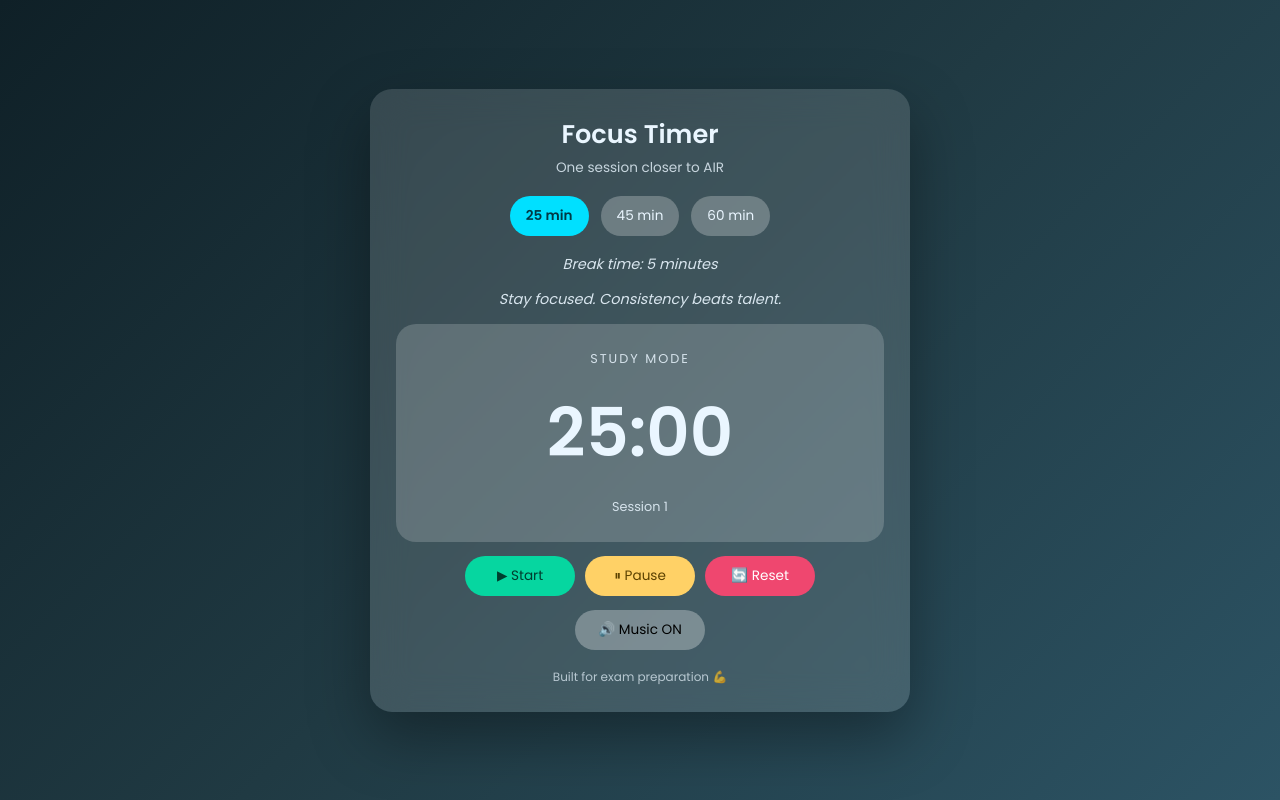
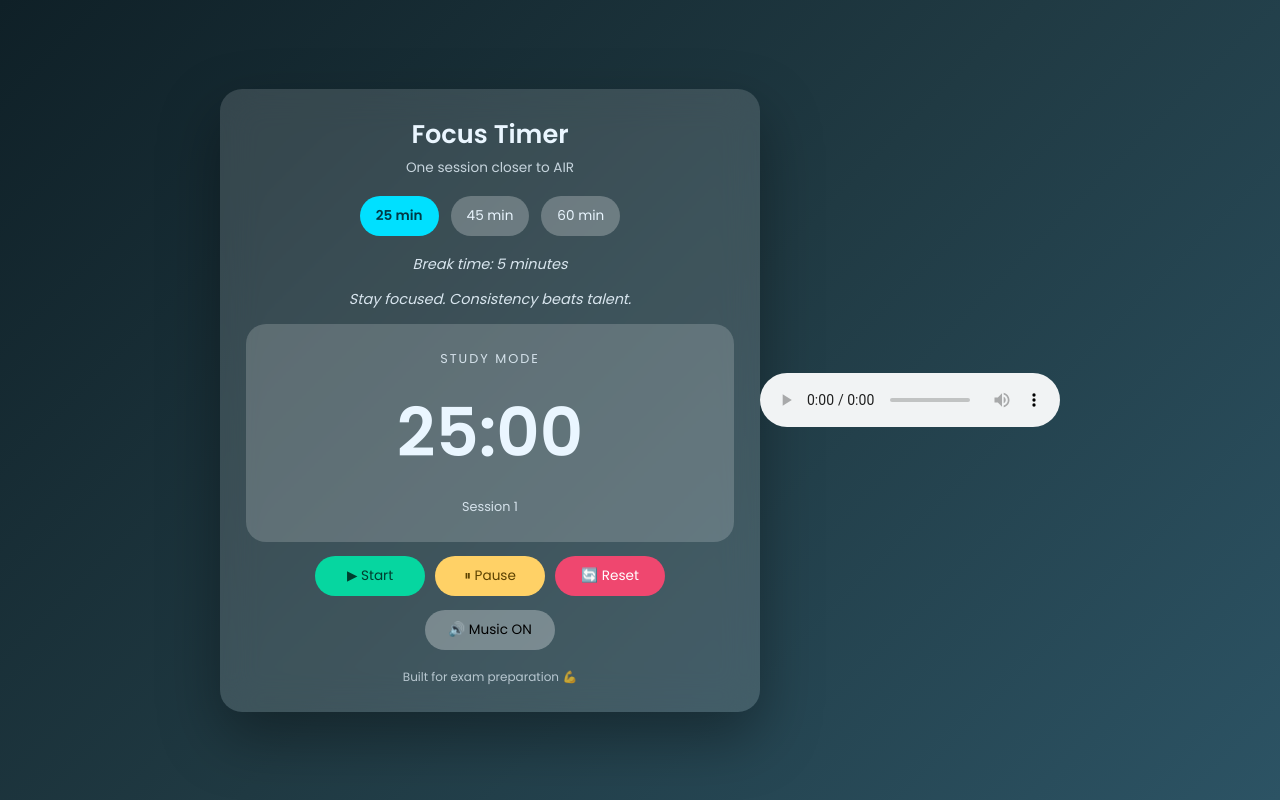
Before and after one commit to advaithks1/focus-timer-with-music, a plain HTML site: page index.html in a window 1280 px wide. Drawn offline with Linux system fonts and the light colour scheme.

Commit message:
Add audio controls to study audio element
Updated audio elements to include controls for study audio.

```diff
--- a/index.html
+++ b/index.html
@@ -83,7 +83,10 @@
   </div>
 
   <!-- ===== Audio Elements ===== -->
-  <audio id="studyAudio" src="music/study.mp3"></audio>
+<audio controls>
+  <source src="music/study.mp3" type="audio/mpeg">
+</audio>
+
   <audio id="breakAudio"></audio>
 
   <audio id="startSound" src="sounds/start.mp3"></audio>
```
